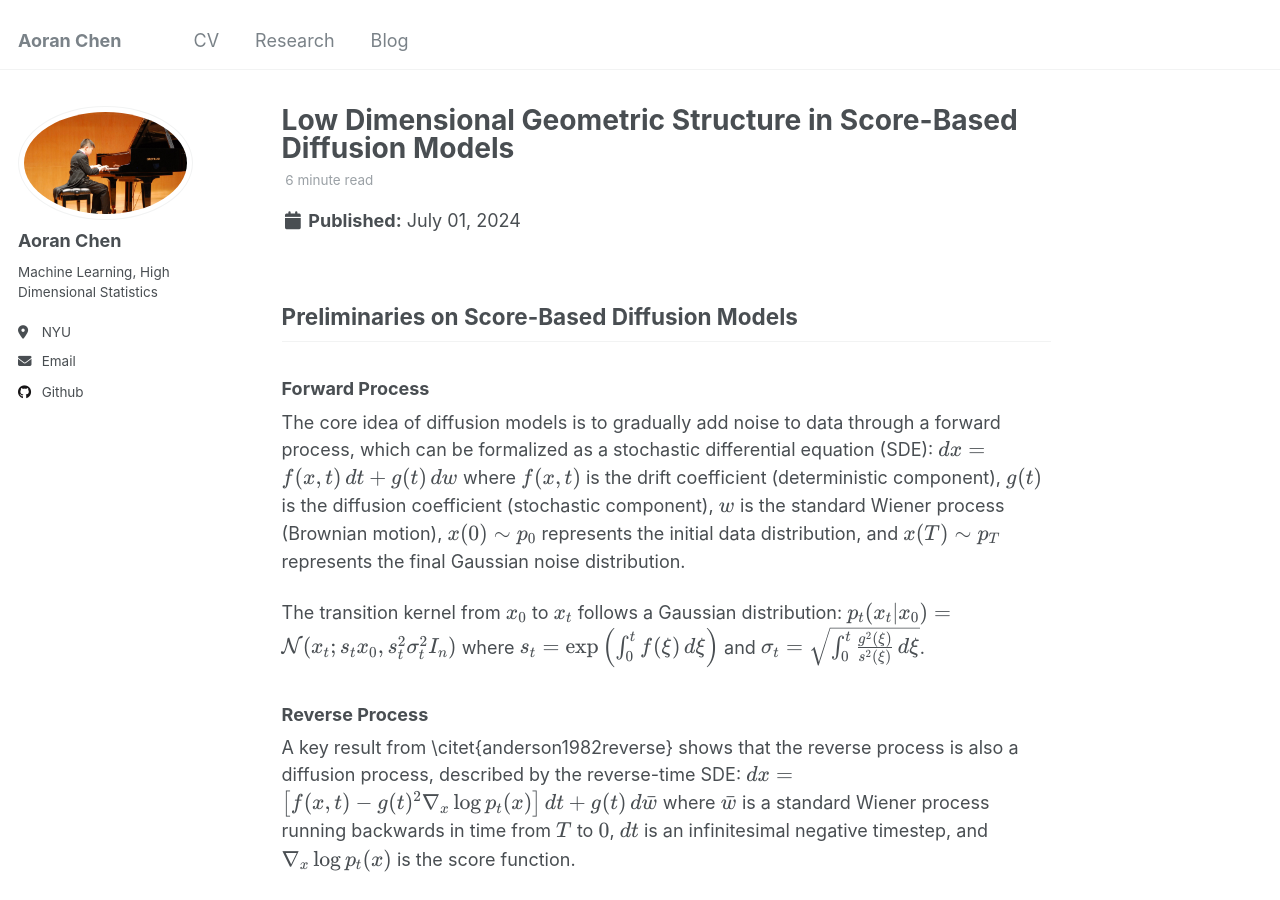
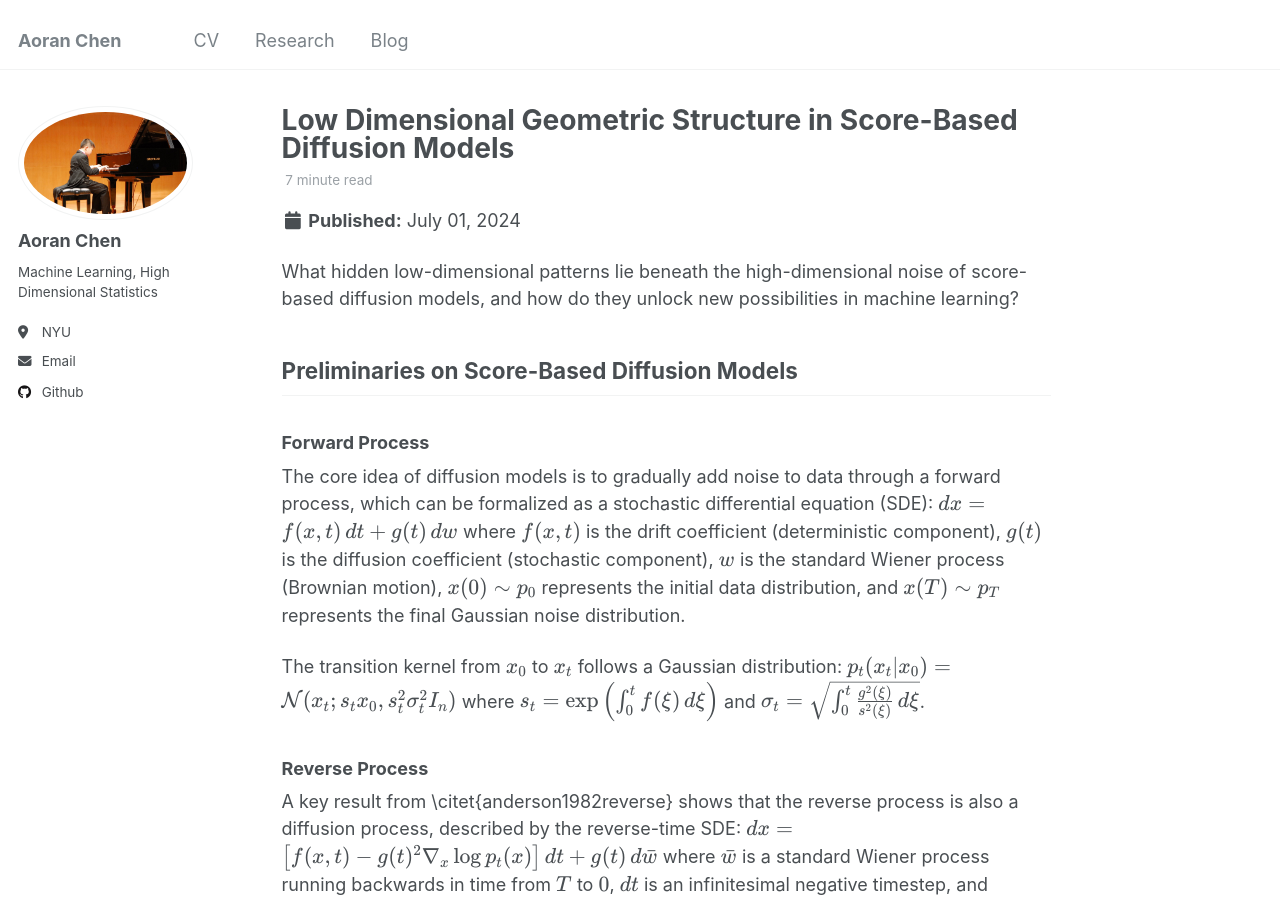
Before and after one commit to samohtaerg/samohtaerg.github.io, a Jekyll site: the page built from _posts/2024-7-1-Low-Dimensional-geometric-structure-in-Score-Based-Diffusion-Models.md, in a window 1280 px wide and 900 px high. Built offline with Jekyll 4.4.1, drawn with Linux system fonts in a browser that asks for light colours; nearby versions of some CDN libraries.

Commit message:
Update 2024-7-1-Low-Dimensional-geometric-structure-in-Score-Based-Diffusion-Models.md

```diff
--- a/_posts/2024-7-1-Low-Dimensional-geometric-structure-in-Score-Based-Diffusion-Models.md
+++ b/_posts/2024-7-1-Low-Dimensional-geometric-structure-in-Score-Based-Diffusion-Models.md
@@ -10,7 +10,7 @@ tags:
 math: true
 ---
 
-
+What hidden low-dimensional patterns lie beneath the high-dimensional noise of score-based diffusion models, and how do they unlock new possibilities in machine learning?
 ## Preliminaries on Score-Based Diffusion Models
 
 ### Forward Process
```
